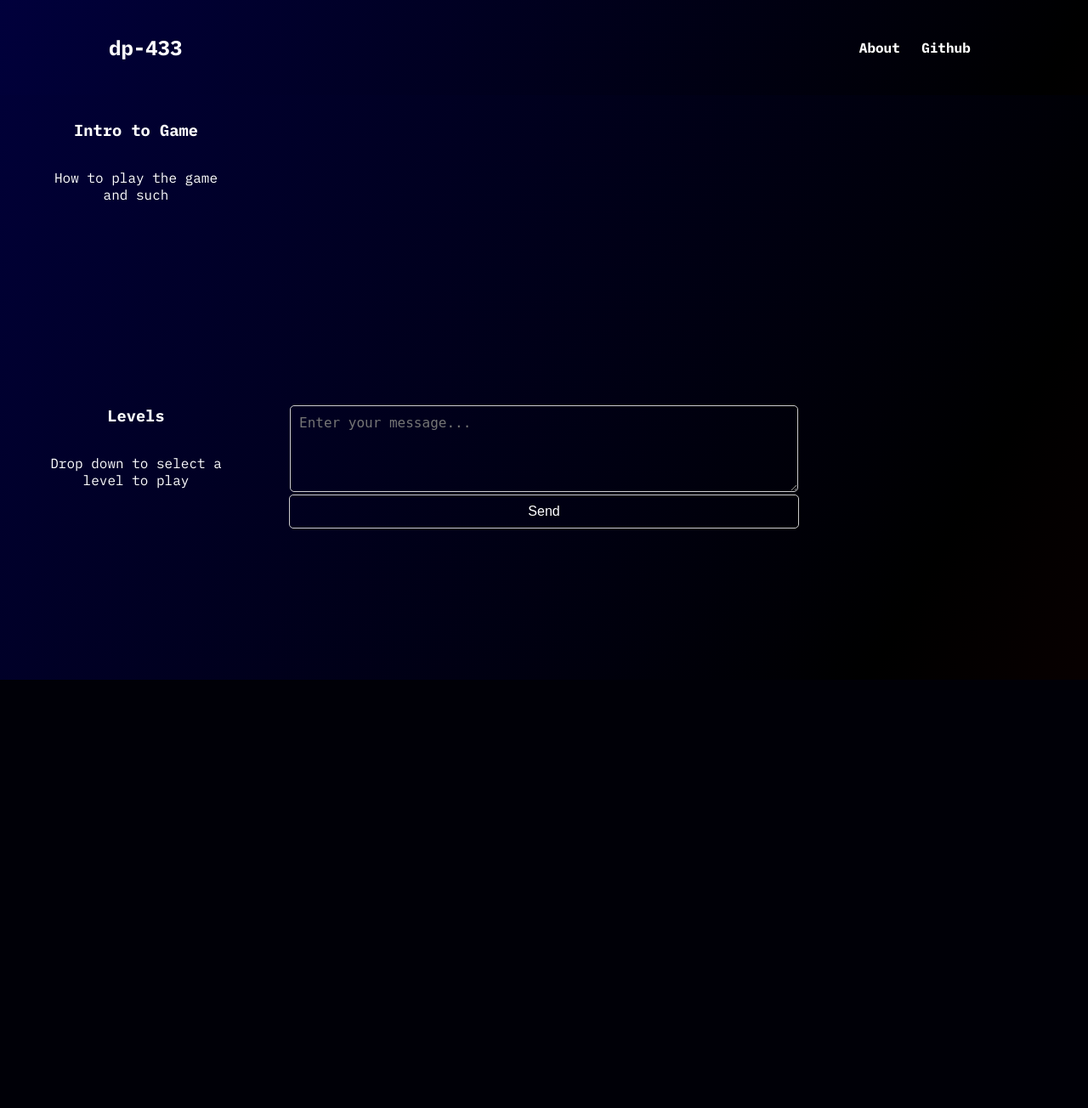
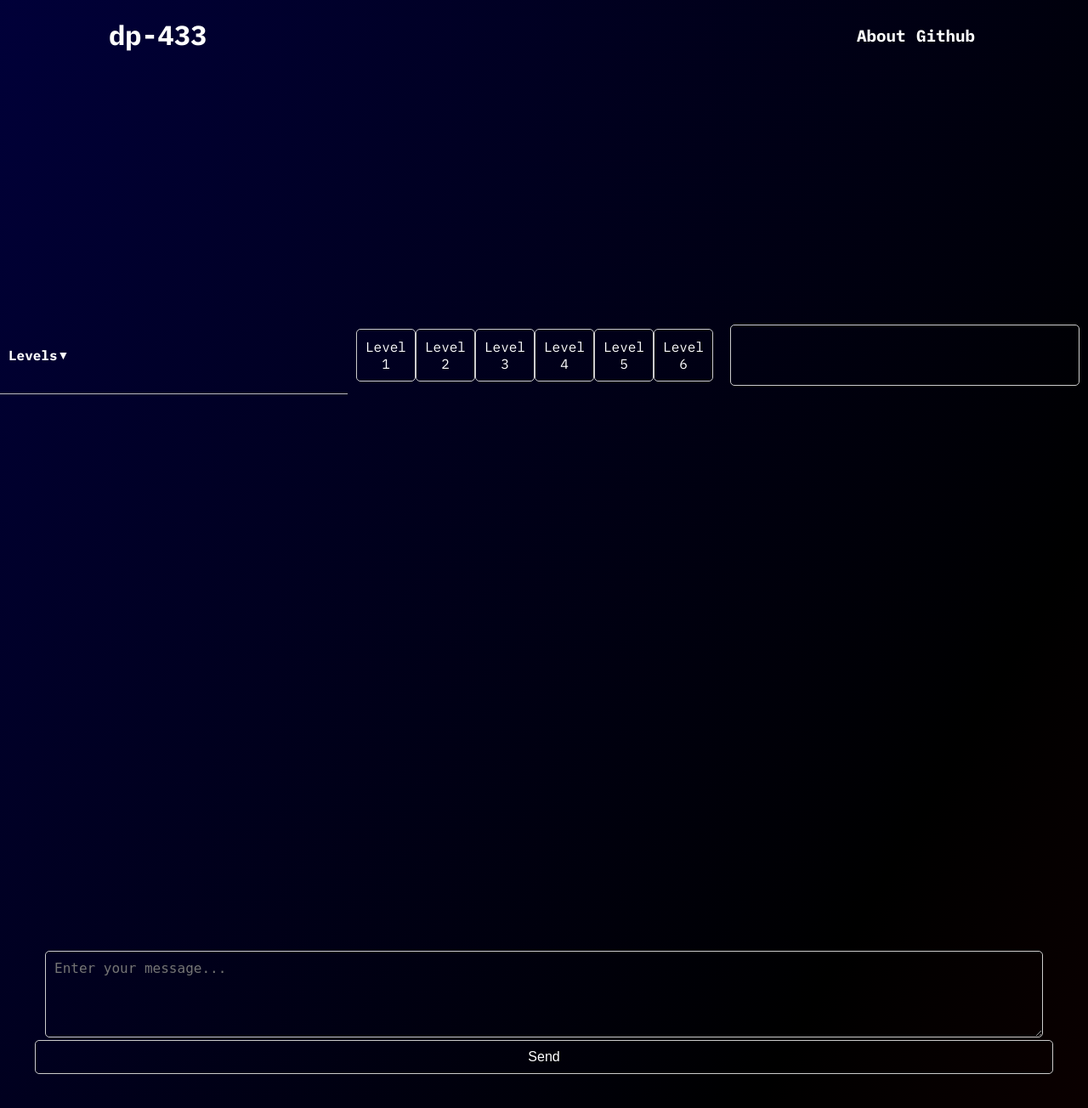
Before and after one commit to rdallim2/CS433_Proj, a Flask app: page / in a window 1280 px wide. Shown: the whole page at 85% size. Before the commit the page ends 800 px from the top, so only its background shows below. Run offline with Flask 3, Linux system fonts and the light colour scheme; some libraries are stand-ins or nearby versions.

Commit message:
need to fix container format

```diff
--- a/static/script.js
+++ b/static/script.js
@@ -50,3 +50,37 @@ document.getElementById('prompt').addEventListener('keydown', function(event) {
         sendMessage();
     }
 });
+
+
+function toggleMenu() {
+    const menuItems = document.getElementById("menuItems");
+    const arrow = document.getElementById("arrow");
+    const infoBox = document.getElementById("info");
+
+    if (menuItems.style.display === "block") {
+      menuItems.style.display = "none";
+      infoBox.style.display = "none"; // Hide info when collapsing
+      arrow.innerHTML = "&#9660;"; // Down arrow
+    } else {
+      menuItems.style.display = "block";
+      arrow.innerHTML = "&#9650;"; // Up arrow
+    }
+  }
+
+  // Display level info when a level is clicked
+  function showInfo(event, level) {
+    // Prevent click from toggling the menu header
+    event.stopPropagation();
+    const infoBox = document.getElementById("info");
+    const levelInfo = {
+      1: "Level 1: Stay alert and move fast!",
+      2: "Level 2: Watch out for hidden traps!",
+      3: "Level 3: Use your resources wisely.",
+      4: "Level 4: Speed is key in this level.",
+      5: "Level 5: Time your moves carefully.",
+      6: "Level 6: Use power-ups strategically!"
+    };
+
+    infoBox.innerText = levelInfo[level];
+    infoBox.style.display = "block";
+  }
--- a/static/styles.css
+++ b/static/styles.css
@@ -2,7 +2,7 @@
 @import url('https://fonts.googleapis.com/css2?family=IBM+Plex+Mono:ital,wght@0,100;0,200;0,300;0,400;0,500;0,600;0,700;1,100;1,200;1,300;1,400;1,500;1,600;1,700&family=Nunito:ital,wght@0,200..1000;1,200..1000&family=Poppins:ital,wght@0,100;0,200;0,300;0,400;0,500;0,600;0,700;0,800;0,900;1,100;1,200;1,300;1,400;1,500;1,600;1,700;1,800;1,900&display=swap');
 
 
-body {
+html, body {
     margin: 0;
     padding: 0;
     font-family: "IBM Plex Mono", serif;
@@ -10,13 +10,6 @@ body {
     background-size: 280% 180%;
     animation: gradient-animation 9s ease infinite;
     color: #fff;
-}
-header {
-    background: inherit;
-    font-size:larger;
-    color: #fff;
-    padding: 20px 0;
-    border-bottom-style: 2px solid #0f0f0f;
 }
 @keyframes gradient-animation {
     0% {
@@ -80,7 +73,6 @@ a{
 }
 
 /*------------------------- CONTENT CONTAINER ------------------------------*/
-
 .content-container {
     display: flex;
     font-size: medium;
@@ -90,11 +82,12 @@ a{
 .content-container > div {
    /*border: 4px solid white;*/
     display: flex; /* Ensure all children are flex items */
-    flex-direction: column; /* Align child elements vertically */
+    flex-direction: row; /* Align child elements vertically */
     justify-content: flex-start; /* Align items to the top */
     height: 100%;
     border-radius: 15px;
 }
+
 
 .sidebar {
     flex: 1;
@@ -102,18 +95,6 @@ a{
     flex-direction: column; /* Ensures that the divs stack vertically */
     align-items: center; /* Centers the divs horizontally */
     justify-content: flex-start; /* Aligns divs at the top of the sidebar */
-}
-
-.intro, .levels {
-    border-radius: 15px;
-    display: flex;
-    flex-direction: column;
-    justify-content: flex-start; /* Aligns content to the top */
-    flex: 1;
-    text-align: center;
-    height: 100%;
-    width: 90%;
-    padding: 10px; /* Optional: adds some spacing inside the container */
 }
 
 .sidebar div {
@@ -124,29 +105,82 @@ a{
     width: 70%;
 }
 
+.menu-container {
+    width: 100%; /* Ensure menu container takes the full width */
+    margin: 0 auto;
+}
+
+.menu-header {
+    padding: 10px;
+    cursor: pointer;
+    text-align: center;
+    font-weight: bold;
+    border-bottom: 1px solid #bbb;
+    display: flex;
+    justify-content: space-between;
+    align-items: center;
+}
+
+.menu-header:hover {
+    background: #bbb;
+}
+
+.arrow {
+    font-size: 14px;
+    transition: transform 0.3s ease;
+}
+
+.menu-items,
+.info {
+    display: none;
+    width: 100%;
+}
+
+.menu-items {
+    padding: 10px;
+}
+
+.level {
+    padding: 10px;
+    margin: 5px 0;
+    cursor: pointer;
+    border-radius: 5px;
+    text-align: center;
+    border: 1px solid #ccc;
+    transition: background 0.3s ease;
+}
+
+.level:hover {
+    background: #bbb;
+}
+
+.info {
+    padding: 10px;
+    margin: 10px;
+    border: 1px solid #ccc;
+    border-radius: 5px;
+    text-align: center;
+}
+
+.io {
+    display: flex;
+    flex-direction: column;
+    justify-content: flex-start;
+    align-items: center;
+    text-align: center;
+    flex: 2;
+    border-radius: 15px;
+    gap: 5px;
+}
+
 .empty-space {
     display: flex;
     justify-content: center;
     text-align: center;
-    flex: 1;
-    border-radius: 15px;
-    /* border: 4px solid white;   */
-    width: 75%;
-}
-
-.io {
-    display: flex;
-    flex-direction: column; /* Arrange items in a column */
-    justify-content: flex-start; /* Align content to the top */
-    align-items: center; /* Horizontally center content */
-    text-align: center;
-    flex: 2;
+    flex-grow: 1; /* Allow it to take the remaining space */
     border-radius: 15px;
     /* border: 4px solid white; */
-
-    gap: 5px; /* Space between elements */
 }
-
 .chat-container {
     width: 100%; /* Ensure it takes up the full width of the parent */
     display: flex;
--- a/templates/index.html
+++ b/templates/index.html
@@ -11,10 +11,10 @@
     <body>
         <header>
             <div class="header-container">
-                <h1 class="title">dp-433</h1>
+                <h1 class="title" style="font-size: 2em;">dp-433</h1>
                 <div class="header-links">
-                    <a href="#about" data-page="about.html">About</a>
-                    <a href="https://github.com/rdallim2/CS433_Proj" target="_blank">Github</a>
+                    <a href="#about" data-page="about.html" style="font-size: 1.2em;">About</a>
+                    <a href="https://github.com/rdallim2/CS433_Proj"  style="font-size: 1.2em;" target="_blank">Github</a>
                 </div>
             </div>
         </header>
@@ -22,13 +22,24 @@
             <!-- Content will be loaded here -->
             <div class="content-container">
                 <div class="sidebar">
-                    <div class="intro">
-                        <h3>Intro to Game</h3>
-                        <p>How to play the game and such</p>
-                    </div>
-                    <div class="levels">
-                        <h3>Levels</h3>
-                        <p>Drop down to select a level to play</p>
+                    <div class="menu-container">
+                        <!-- Menu Header (always visible) -->
+                        <div class="menu-header" onclick="toggleMenu()">
+                            <span>Levels</span>
+                            <span class="arrow" id="arrow">&#9660;</span> <!-- Down arrow -->
+                        </div>
+                        <!-- Menu Items (hidden by default) -->
+                        <div class="menu-items" id="menuItems">
+                            <div class="level" onclick="showInfo(event, 1)">Level 1</div>
+                            <div class="level" onclick="showInfo(event, 2)">Level 2</div>
+                            <div class="level" onclick="showInfo(event, 3)">Level 3</div>
+                            <div class="level" onclick="showInfo(event, 4)">Level 4</div>
+                            <div class="level" onclick="showInfo(event, 5)">Level 5</div>
+                            <div class="level" onclick="showInfo(event, 6)">Level 6</div>
+                        </div>
+                        <!-- Info Box (hidden by default) -->
+                        <div id="info" class="info"></div>
+                        </div>
                     </div>
                 </div>
                 <div class="io">
```
